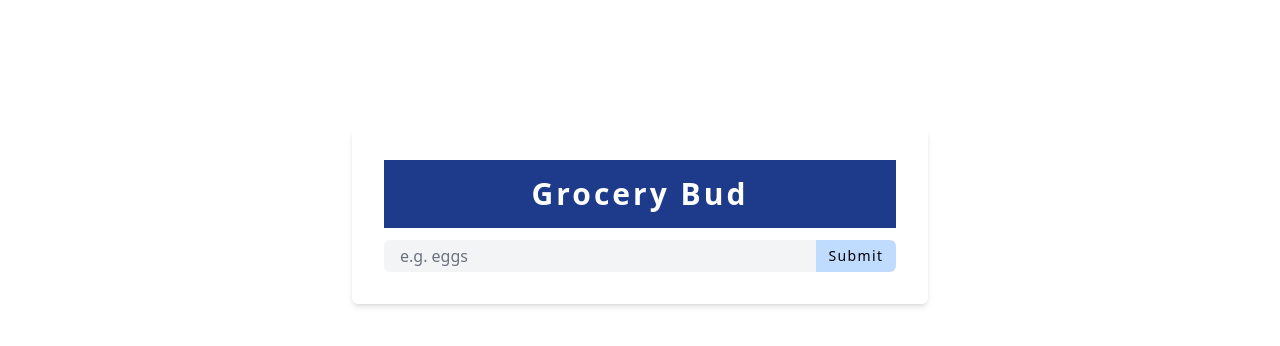
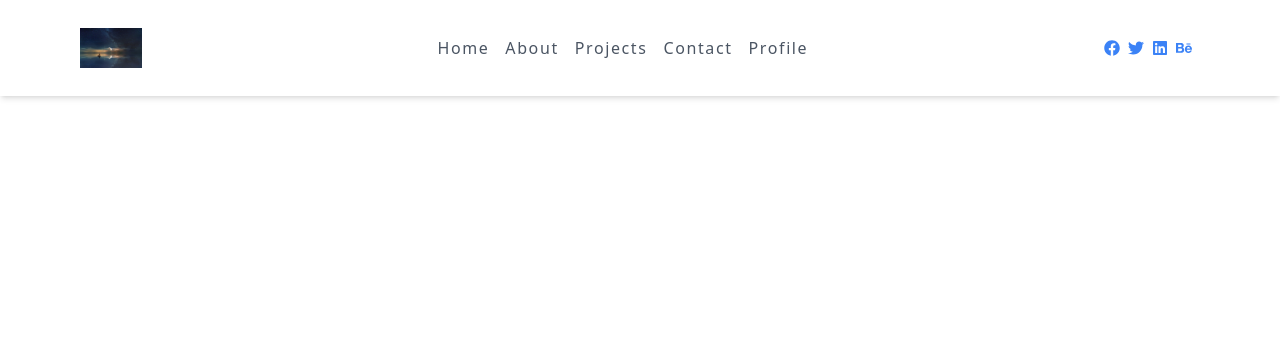
Before and after one commit to junseokoh-hub/react-typescript-toy-practice, a React (Vite) app: page / in a window 1280 px wide. Shown: the top 346 px of the page. Built offline with nearby package versions, Linux system fonts and the light colour scheme.

Commit message:
nineth toy practice

```diff
--- a/src/Alert.tsx
+++ /dev/null
@@ -1,33 +0,0 @@
-import React, { useEffect } from "react";
-import { ListType } from "./App";
-
-interface AlertProps {
-  type: string;
-  msg: string;
-  removeAlert: () => void;
-  list: ListType[];
-}
-
-const Alert: React.FC<AlertProps> = ({ type, msg, removeAlert, list }) => {
-  useEffect(() => {
-    const timeout = setTimeout(() => {
-      removeAlert();
-    }, 3000);
-    return () => clearTimeout(timeout);
-  }, [list]);
-  return (
-    <p
-      className={`mb-4 h-5 grid items-center text-center text-xs rounded-md tracking-widest capitalize alert-${
-        type === "danger"
-          ? "text-[#721c24] bg-[#f8d7da]"
-          : type === "success"
-          ? "text-[#155724] bg-[#d4edda]"
-          : null
-      }`}
-    >
-      {msg}
-    </p>
-  );
-};
-
-export default Alert;
--- a/src/App.tsx
+++ b/src/App.tsx
@@ -1,111 +1,10 @@
-import React, { useState, useEffect } from "react";
-import List from "./List";
-import Alert from "./Alert";
-
-export interface ListType {
-  id: string;
-  title: string;
-}
-
-const getLocalStorage = (): ListType[] => {
-  let list = localStorage.getItem("list");
-  if (list) {
-    return (list = JSON.parse(localStorage.getItem("list") || ""));
-  } else {
-    return [];
-  }
-};
+import React from "react";
+import Navbar from "./Navbar";
 const App: React.FC = () => {
-  const [name, setName] = useState("");
-  const [list, setList] = useState<ListType[]>(getLocalStorage());
-  const [isEditing, setIsEditing] = useState(false);
-  const [editID, setEditID] = useState<string | null>(null);
-  const [alert, setAlert] = useState({ show: false, msg: "", type: "" });
-  const handleSubmit = (e: React.FormEvent<HTMLFormElement>) => {
-    e.preventDefault();
-    if (!name) {
-      showAlert(true, "danger", "please enter value");
-    } else if (name && isEditing) {
-      setList(
-        list.map((item) => {
-          if (item.id === editID) {
-            return { ...item, title: name };
-          }
-          return item;
-        }),
-      );
-      setName("");
-      setEditID(null);
-      setIsEditing(false);
-      showAlert(true, "success", "value changed");
-    } else {
-      showAlert(true, "success", "item added to the list");
-      const newItem = { id: new Date().getTime().toString(), title: name };
-
-      setList([...list, newItem]);
-      setName("");
-    }
-  };
-
-  const showAlert = (show = false, type = "", msg = "") => {
-    setAlert({ show, type, msg });
-  };
-  const clearList = () => {
-    showAlert(true, "danger", "empty list");
-    setList([]);
-  };
-  const removeItem = (id: string) => {
-    showAlert(true, "danger", "item removed");
-    setList(list.filter((item) => item.id !== id));
-  };
-  const editItem = (id: string) => {
-    const specificItem = list.find((item) => item.id === id);
-    setIsEditing(true);
-    setEditID(id);
-    if (specificItem !== undefined) {
-      setName(specificItem.title);
-    }
-  };
-  useEffect(() => {
-    localStorage.setItem("list", JSON.stringify(list));
-  }, [list]);
-
   return (
-    <section className="my-0 mx-auto mt-32 p-8 w-[90vw] max-w-xl lg:w-[95vw] bg-white rounded-md shadow-md transition-all ease-linear duration-300 hover:shadow-black">
-      <form className="grocery-form" onSubmit={handleSubmit}>
-        {alert.show && <Alert {...alert} removeAlert={showAlert} list={list} />}
-
-        <h3 className="heading mb-6 py-4 text-center font-bold text-white bg-blue-900 text-xl md:text-3xl">
-          grocery bud
-        </h3>
-        <div className="flex justify-center">
-          <input
-            type="text"
-            className="p-1 pl-4 bg-gray-100 rounded-tl-md rounded-bl-md border-transparent text-base flex-[1_0_auto] text-gray-400 placeholder:text-gray-500"
-            placeholder="e.g. eggs"
-            value={name}
-            onChange={(e) => setName(e.target.value)}
-          />
-          <button
-            type="submit"
-            className="bg-blue-200 border-transparent flex-[0_0_5rem] grid items-center p-1 capitalize tracking-widest rounded-tr-md rounded-br-md text-sm cursor-pointer transition-all ease-linear duration-300 hover:bg-blue-500 hover:text-white"
-          >
-            {isEditing ? "edit" : "submit"}
-          </button>
-        </div>
-      </form>
-      {list.length > 0 && (
-        <div className="mt-8">
-          <List items={list} removeItem={removeItem} editItem={editItem} />
-          <button
-            className="capitalize w-40 h-6 grid items-center bg-transparent border-transparent text-red-500 my-0 mx-auto text-sm tracking-widest cursor-pointer transition-all duration-300 ease-linear mt-5 hover:text-red-900"
-            onClick={clearList}
-          >
-            clear items
-          </button>
-        </div>
-      )}
-    </section>
+    <>
+      <Navbar></Navbar>
+    </>
   );
 };
 
--- a/src/List.tsx
+++ /dev/null
@@ -1,47 +0,0 @@
-import React from "react";
-import { FaEdit, FaTrash } from "react-icons/fa";
-import { ListType } from "./App";
-
-interface ListProps {
-  items: ListType[];
-  removeItem: (id: string) => void;
-  editItem: (id: string) => void;
-}
-
-const List: React.FC<ListProps> = ({ items, removeItem, editItem }) => {
-  return (
-    <div className="grocery-list">
-      {items.map((item) => {
-        const { id, title } = item;
-        return (
-          <article
-            className="group flex items-center justify-between mb-2 py-1 px-4 rounded-md capitalize transition-all ease-linear duration-300 hover:text-gray-400 hover:bg-gray-100 "
-            key={id}
-          >
-            <p className="group-hover:text-gray-800 group-hover:bg-gray-100 mb-0 text-gray-800 tracking-widest transition-all ease-linear duration-300">
-              {title}
-            </p>
-            <div className="btn-container">
-              <button
-                type="button"
-                className="bg-transparent border-transparent cursor-pointer text-xs my-0 mx-1 transition-all ease-linear duration-300 text-green-300 hover:text-green-800"
-                onClick={() => editItem(id)}
-              >
-                <FaEdit />
-              </button>
-              <button
-                type="button"
-                className="bg-transparent border-transparent cursor-pointer text-xs my-0 mx-1 transition-all ease-linear duration-300 text-red-300 hover:text-red-800"
-                onClick={() => removeItem(id)}
-              >
-                <FaTrash />
-              </button>
-            </div>
-          </article>
-        );
-      })}
-    </div>
-  );
-};
-
-export default List;
--- /dev/null
+++ b/src/Navbar.tsx
@@ -0,0 +1,72 @@
+import React, { useState, useRef, useEffect } from "react";
+import { FaBars } from "react-icons/fa";
+import { links, social } from "./data";
+
+const Navbar: React.FC = () => {
+  const [showLinks, setShowLinks] = useState(false);
+  const linksContainerRef = useRef<HTMLDivElement>(null);
+  const linksRef = useRef<HTMLUListElement>(null);
+  const toggleLinks = () => {
+    setShowLinks(!showLinks);
+  };
+  useEffect(() => {
+    const linksHeight = linksRef.current!.getBoundingClientRect().height;
+    if (showLinks) {
+      linksContainerRef.current!.style.height = `${linksHeight}px`;
+    } else {
+      linksContainerRef.current!.style.height = "0px";
+    }
+  }, [showLinks]);
+  return (
+    <nav className="bg-white shadow-md">
+      <div className="md:p-4 md:max-w-6xl md:my-0 md:mx-auto md:flex md:items-center md:justify-between">
+        <div className="p-4 flex items-center justify-between md:p-0">
+          <img src="./images/ocean.jpg" className="h-10" alt="logo" />
+          <button
+            className="bg-transparent border-transparent cursor-pointer text-2xl text-blue-500 transition-all ease-linear duration-300 hover:text-blue-900 hover:rotate-90 md:hidden"
+            onClick={toggleLinks}
+          >
+            <FaBars />
+          </button>
+        </div>
+        <div
+          className="h-0 overflow-hidden transition-all ease-linear duration-300 md:!h-auto"
+          ref={linksContainerRef}
+        >
+          <ul className="md:flex" ref={linksRef}>
+            {links.map((link) => {
+              const { id, url, text } = link;
+              return (
+                <li key={id}>
+                  <a
+                    className="no-underline text-gray-600 text-base capitalize tracking-widest block py-2 px-4 transition-all ease-linear duration-300 hover:bg-blue-200 hover:text-blue-500 hover:pl-6 md:p-0 md:my-0 md:mx-2 md:hover:p-0 md:hover:bg-transparent"
+                    href={url}
+                  >
+                    {text}
+                  </a>
+                </li>
+              );
+            })}
+          </ul>
+        </div>
+        <ul className="hidden md:flex">
+          {social.map((socialIcon) => {
+            const { id, url, icon } = socialIcon;
+            return (
+              <li key={id}>
+                <a
+                  className="md:my-0 md:mx-6 md:text-blue-500 md:transition-all md:ease-linear md:duration-300 md:hover:text-blue-300"
+                  href={url}
+                >
+                  {icon}
+                </a>
+              </li>
+            );
+          })}
+        </ul>
+      </div>
+    </nav>
+  );
+};
+
+export default Navbar;
--- /dev/null
+++ b/src/data.tsx
@@ -0,0 +1,52 @@
+import React from "react";
+import { FaBehance, FaFacebook, FaLinkedin, FaTwitter } from "react-icons/fa";
+export const links = [
+  {
+    id: 1,
+    url: "/",
+    text: "home",
+  },
+  {
+    id: 2,
+    url: "/about",
+    text: "about",
+  },
+  {
+    id: 3,
+    url: "/projects",
+    text: "projects",
+  },
+  {
+    id: 4,
+    url: "/contact",
+    text: "contact",
+  },
+  {
+    id: 5,
+    url: "/profile",
+    text: "profile",
+  },
+];
+
+export const social = [
+  {
+    id: 1,
+    url: "https://www.twitter.com",
+    icon: <FaFacebook />,
+  },
+  {
+    id: 2,
+    url: "https://www.twitter.com",
+    icon: <FaTwitter />,
+  },
+  {
+    id: 3,
+    url: "https://www.twitter.com",
+    icon: <FaLinkedin />,
+  },
+  {
+    id: 4,
+    url: "https://www.twitter.com",
+    icon: <FaBehance />,
+  },
+];
```
